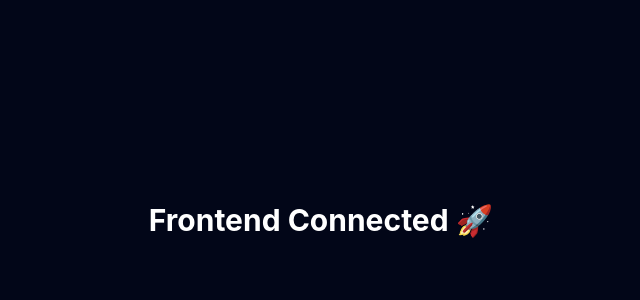
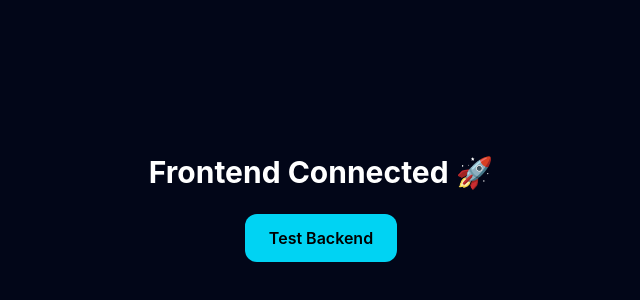
Before and after one commit to nadaakhaalifa/real-estate-ai, a React app in the folder frontend/: page / in a window 1280 px wide. Shown: the part 180-480 px from the top of the page, without its empty margins (319-959 px from the left). Built offline with nearby package versions, Linux system fonts and the light colour scheme; no server answers; the HTML template or start-up script is replaced by a standard one.

Commit message:
connect frontend to backend with axios and health endpoint

```diff
--- a/frontend/src/App.jsx
+++ b/frontend/src/App.jsx
@@ -1,7 +1,30 @@
+import { useState } from "react";
+import api from "./api/client";
+
 function App() {
+  const [message, setMessage] = useState("");
+
+  async function testBackend() {
+    try {
+      const response = await api.get("/health");
+      setMessage(response.data.status);
+    } catch (error) {
+      setMessage("backend connection failed");
+    }
+  }
+
   return (
-    <div className="flex min-h-screen items-center justify-center bg-slate-950 text-white">
+    <div className="flex min-h-screen flex-col items-center justify-center gap-6 bg-slate-950 text-white">
       <h1 className="text-3xl font-bold">Frontend Connected 🚀</h1>
+
+      <button
+        onClick={testBackend}
+        className="rounded-xl bg-cyan-400 px-6 py-3 font-semibold text-black"
+      >
+        Test Backend
+      </button>
+
+      <p className="text-lg">{message}</p>
     </div>
   );
 }
```
Also changed, not shown: 2 other files (tests, documents, lock files or other folders).
